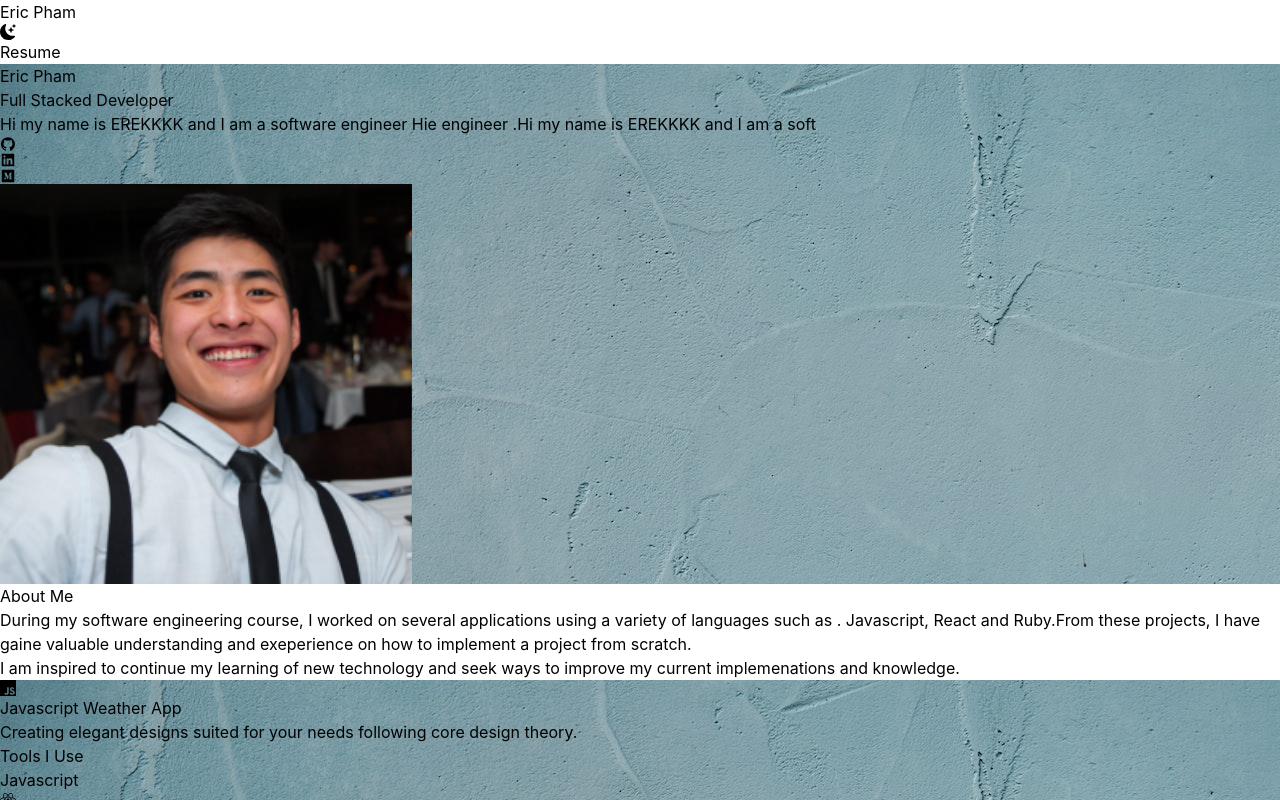
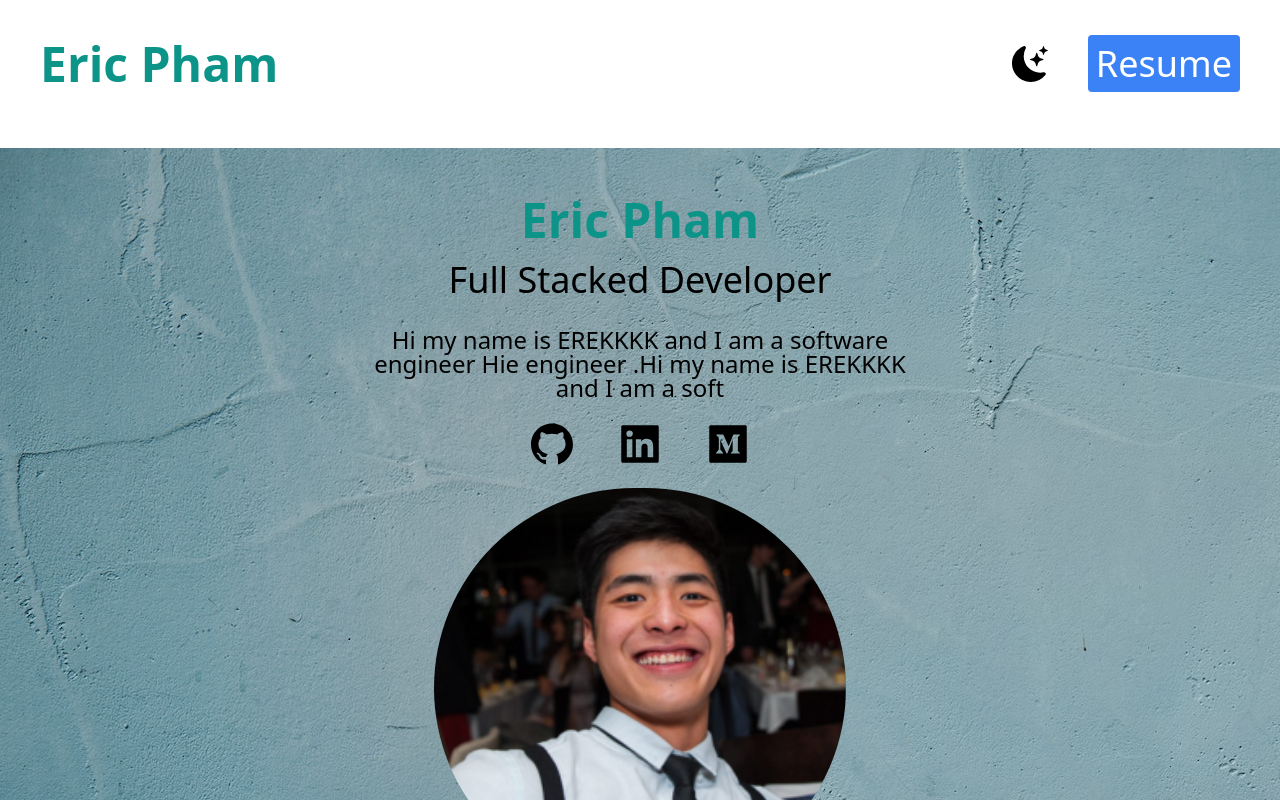
Before and after one commit to ericpham19/Portfolio, a Next.js app: page / in a window 1280 px wide. Shown: the top 800 px of the page. Built offline with nearby package versions, Linux system fonts and the light colour scheme.

Commit message:
adjusted content in config

```diff
--- a/tailwind.config.js
+++ b/tailwind.config.js
@@ -1,14 +1,14 @@
 /** @type {import('tailwindcss').Config} */
 module.exports = {
 
-
+  darkMode: "class",
   content: [
-    "./pages/**/*.[js,jsx,html]",
-
-  ],
+    './pages//*.{html,js}',
+    './components//*.{html,js}',
+    ],
   theme: {
     extend: {},
   },
   plugins: [],
-  darkMode: "class",
+
 }
```
